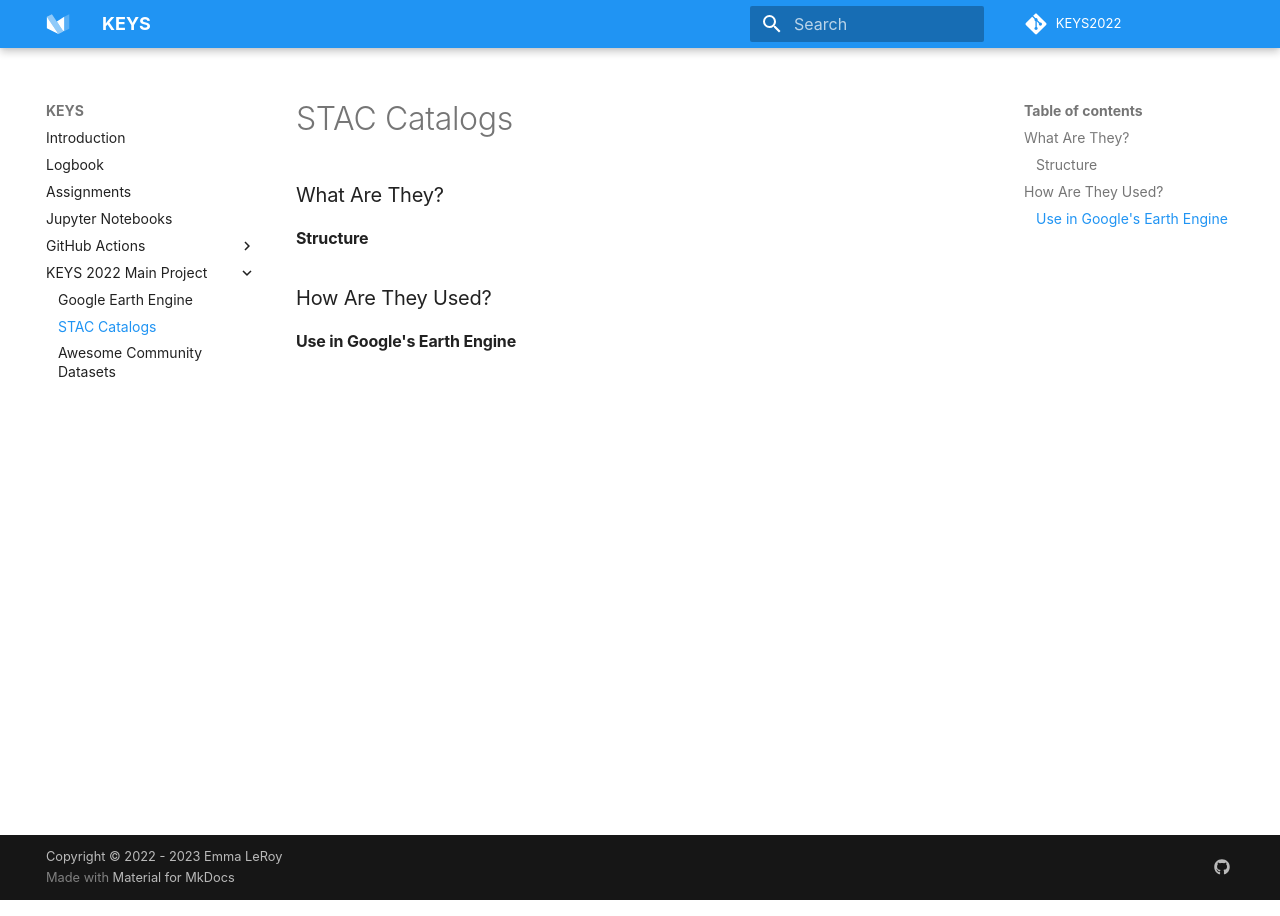
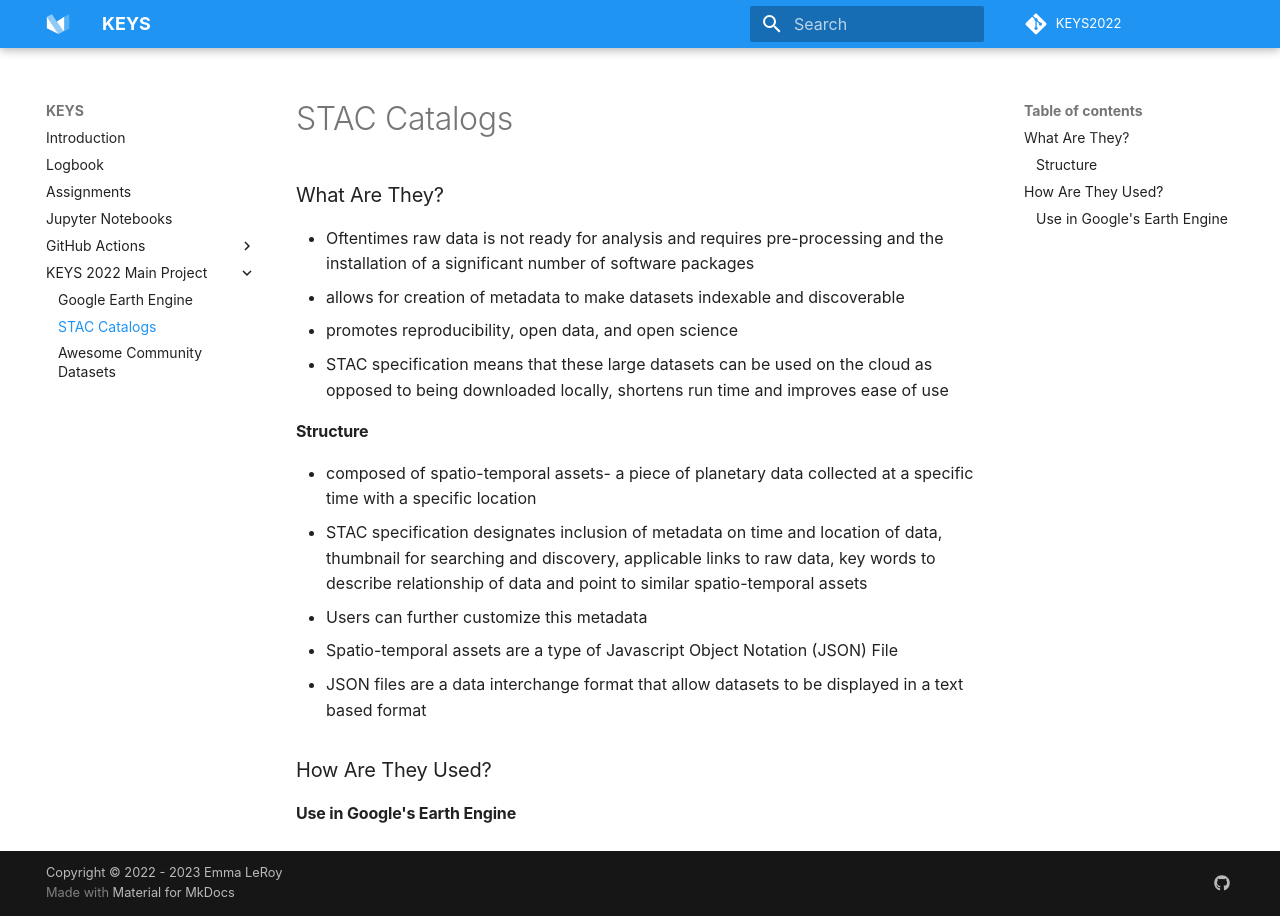
Before and after one commit to tyson-swetnam/mkdocs-material-template, an MkDocs documentation site: the page built from docs/STACcatalogs.md, in a window 1280 px wide. Built offline with MkDocs 1.6.1 and Material for MkDocs 9.7.7, drawn with Linux system fonts in a browser that asks for light colours; some web fonts are replaced; comment, search, counter and statistics services are not loaded.

Commit message:
Update STACcatalogs.md

```diff
--- a/docs/STACcatalogs.md
+++ b/docs/STACcatalogs.md
@@ -1,8 +1,17 @@
 # STAC Catalogs
 
 ### What Are They?
+- Oftentimes raw data is not ready for analysis and requires pre-processing and the installation of a significant number of software packages
+- allows for creation of metadata to make datasets indexable and discoverable
+- promotes reproducibility, open data, and open science
+- STAC specification means that these large datasets can be used on the cloud as opposed to being downloaded locally, shortens run time and improves ease of use
 
 #### Structure
+- composed of spatio-temporal assets- a piece of planetary data collected at a specific time with a specific location
+- STAC specification designates inclusion of metadata on time and location of data, thumbnail for searching and discovery, applicable links to raw data, key words to describe relationship of data and point to similar spatio-temporal assets
+- Users can further customize this metadata
+- Spatio-temporal assets are a type of Javascript Object Notation (JSON) File
+- JSON files are a data interchange format that allow datasets to be displayed in a text based format
 
 ### How Are They Used?
 
```
